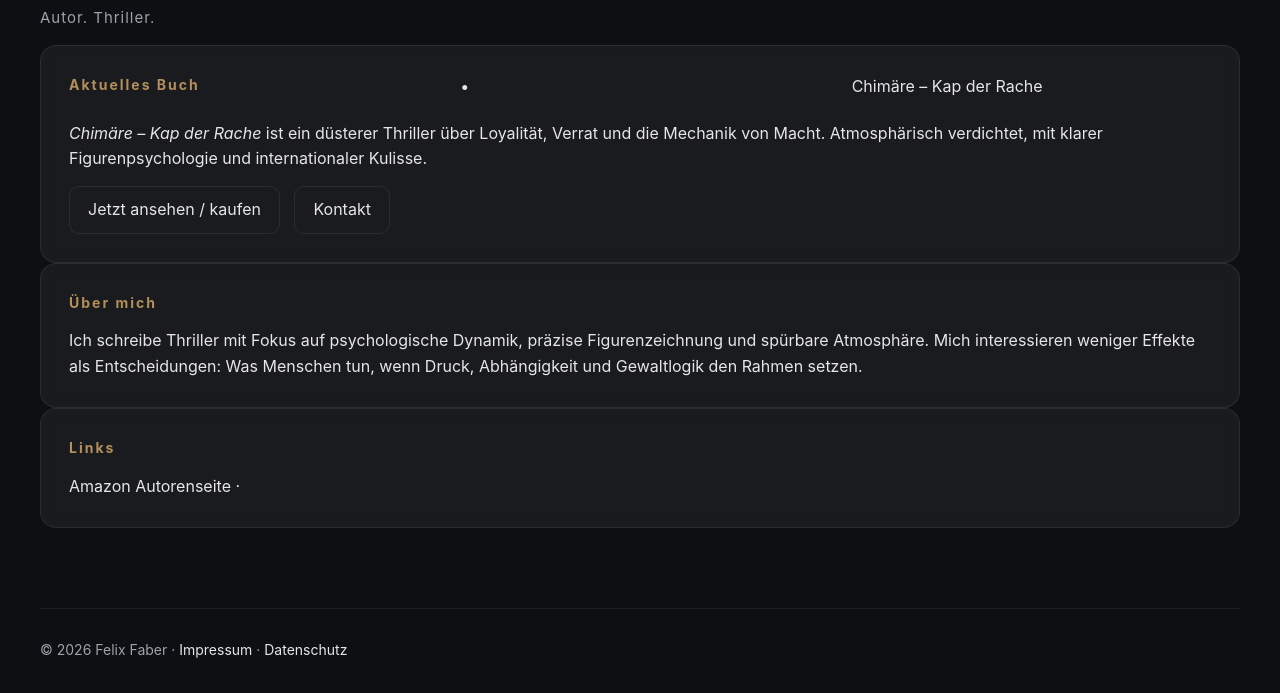
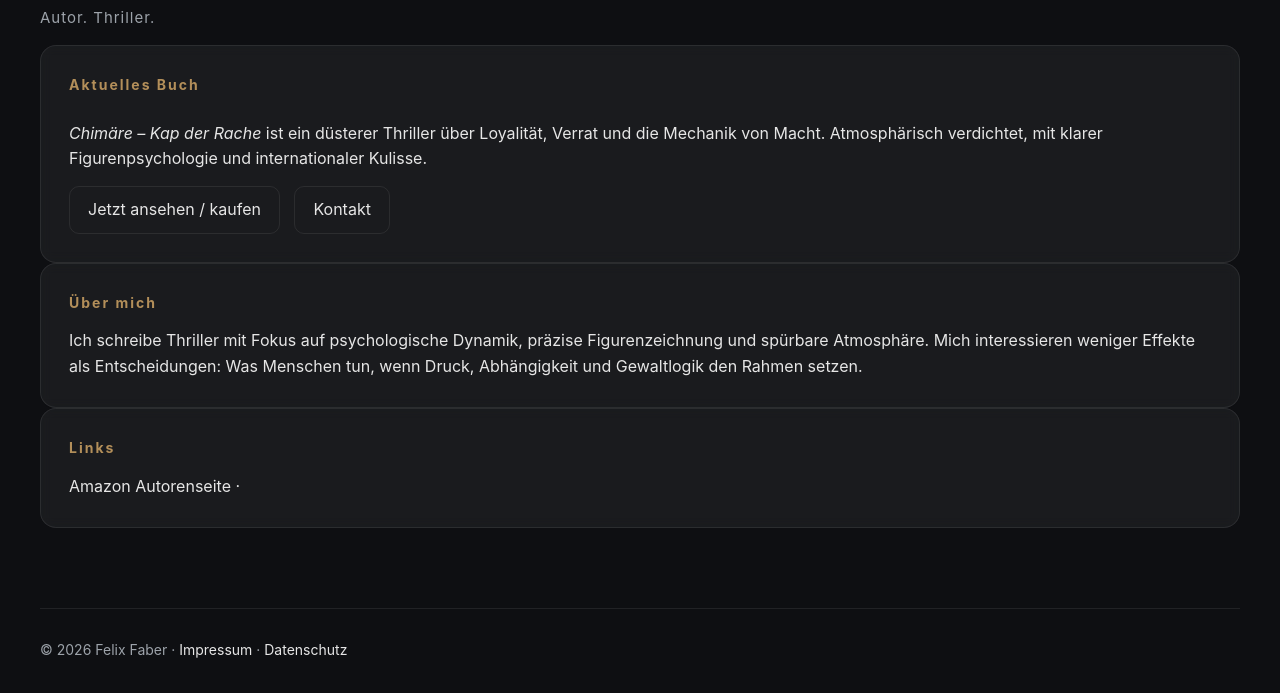
Before and after one commit to fexfab/felixfaber-de, a plain HTML site: page index.html in a window 1280 px wide. Shown: the part 171-864 px from the top of the page. Drawn offline with Linux system fonts and the light colour scheme.

Commit message:
Update index.html

```diff
--- a/index.html
+++ b/index.html
@@ -131,8 +131,6 @@ Autor. Thriller.
     <section class="card">
       <div class="row">
         <strong>Aktuelles Buch</strong>
-        <span class="muted">•</span>
-        <span class="muted">Chimäre – Kap der Rache</span>
       </div>
     <p class="muted" style="margin:10px 0 0;">
   <em>Chimäre – Kap der Rache</em> ist ein düsterer Thriller über Loyalität, Verrat und die Mechanik von Macht.
```
